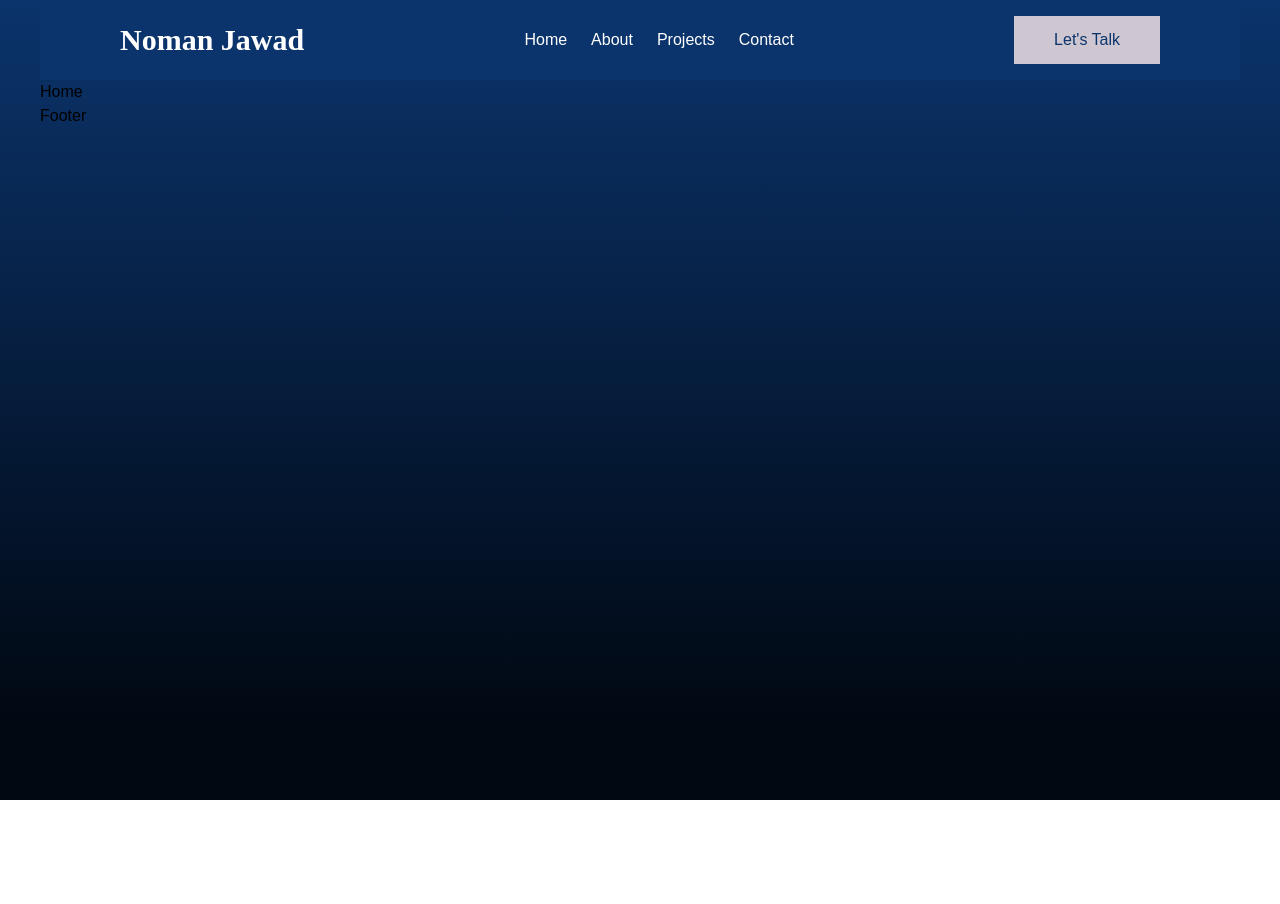
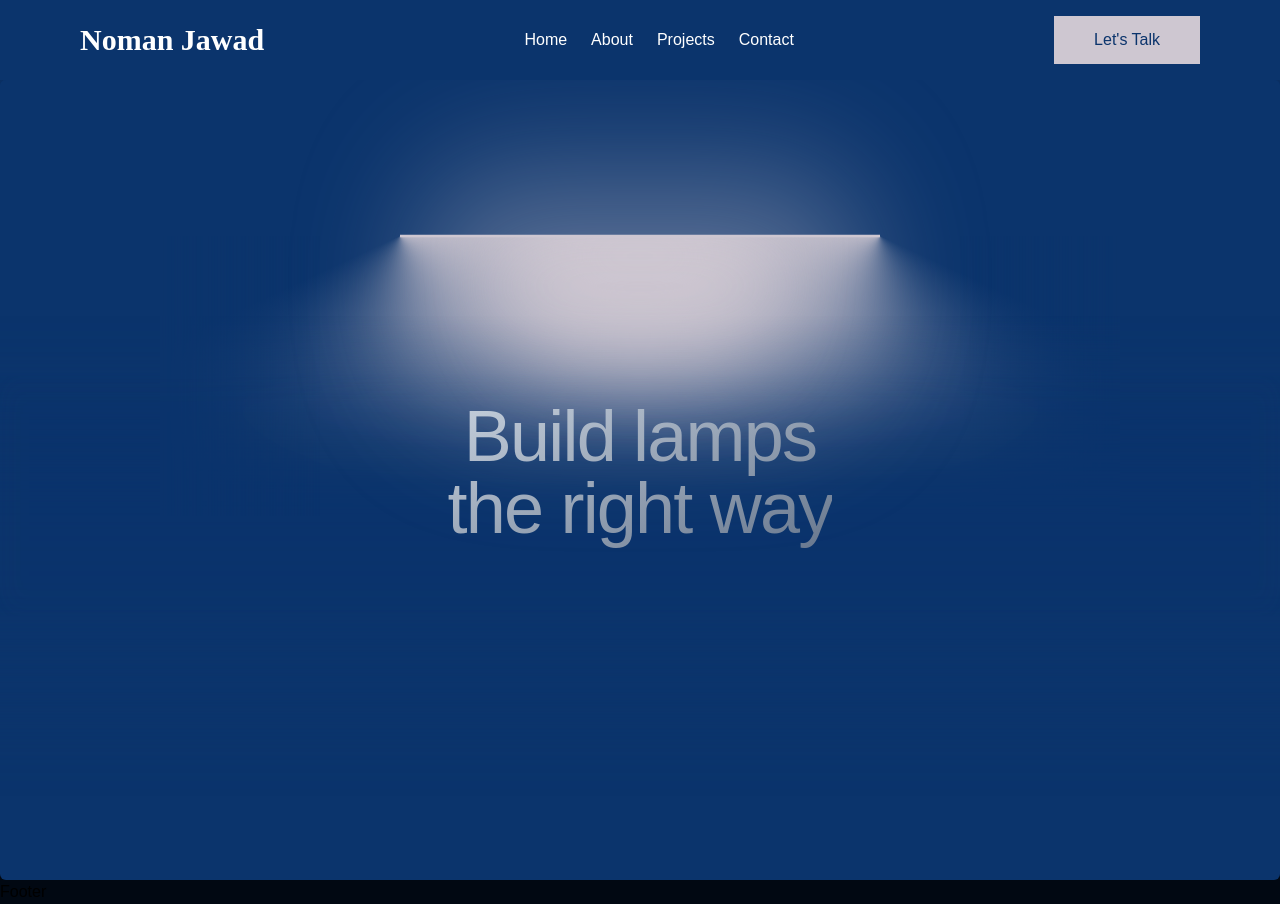
Before and after one commit to nomanjawad/nomanjawad, a Next.js app: page / in a window 1280 px wide. Before the commit the page ends 800 px from the top, so only its background shows below. Built offline with nearby package versions, Linux system fonts and the light colour scheme.

Commit message:
Add framer-motion and clsx dependencies; implement LampContainer component with animations

```diff
--- a/package.json
+++ b/package.json
@@ -9,10 +9,13 @@
     "lint": "next lint"
   },
   "dependencies": {
+    "clsx": "^2.1.1",
+    "framer-motion": "^11.12.0",
     "next": "15.0.3",
     "react": "19.0.0-rc-66855b96-20241106",
     "react-dom": "19.0.0-rc-66855b96-20241106",
-    "react-icons": "^5.3.0"
+    "react-icons": "^5.3.0",
+    "tailwind-merge": "^2.5.5"
   },
   "devDependencies": {
     "@types/node": "^20",
--- a/src/components/Header.tsx
+++ b/src/components/Header.tsx
@@ -68,8 +68,14 @@
       </div>
 
       {/* Header Lower */}
+      {isMobileMenuOpen && (
+        <div
+          className="fixed inset-0 z-30 bg-black bg-opacity-0"
+          onClick={() => setIsMobileMenuOpen(false)} // Close menu on backdrop click
+        ></div>
+      )}
       <div
-        className="mobile-menu z-40 bg-accent bg-opacity-20"
+        className="mobile-menu z-40 bg-accent bg-opacity-10"
         style={{
           right: isMobileMenuOpen ? "0" : "-100%",
         }}
@@ -80,7 +86,7 @@
               <li key={index}>
                 <Link
                   href={link.href}
-                  className="menu-link font-body text-accent font-semibold"
+                  className="menu-link font-body text-accent font-medium"
                   onClick={() => setIsMobileMenuOpen(false)} // Close menu on link click
                 >
                   {link.label}
--- /dev/null
+++ b/src/components/ui/lamp.tsx
@@ -0,0 +1,85 @@
+"use client";
+import React from "react";
+import { motion } from "framer-motion";
+import { cn } from "@/lib/utils";
+
+export const LampContainer = ({
+  children,
+  className,
+}: {
+  children: React.ReactNode;
+  className?: string;
+}) => {
+  return (
+    <div
+      className={cn(
+        "relative flex min-h-screen flex-col items-center justify-center overflow-hidden bg-primary w-full rounded-md z-0",
+        className
+      )}
+    >
+      <div className="relative flex w-full flex-1 scale-y-125 items-center justify-center isolate z-0 ">
+        <motion.div
+          initial={{ opacity: 0.5, width: "15rem" }}
+          whileInView={{ opacity: 1, width: "30rem" }}
+          transition={{
+            delay: 0.3,
+            duration: 0.8,
+            ease: "easeInOut",
+          }}
+          style={{
+            backgroundImage: `conic-gradient(var(--conic-position), var(--tw-gradient-stops))`,
+          }}
+          className="absolute inset-auto right-1/2 h-56 overflow-visible w-[30rem] bg-gradient-conic from-accent via-transparent to-transparent text-white [--conic-position:from_70deg_at_center_top]"
+        >
+          <div className="absolute  w-[100%] left-0 bg-primary h-40 bottom-0 z-20 [mask-image:linear-gradient(to_top,white,transparent)]" />
+          <div className="absolute  w-40 h-[100%] left-0 bg-primary  bottom-0 z-20 [mask-image:linear-gradient(to_right,white,transparent)]" />
+        </motion.div>
+        <motion.div
+          initial={{ opacity: 0.5, width: "0rem" }}
+          whileInView={{ opacity: 1, width: "30rem" }}
+          transition={{
+            delay: 0.3,
+            duration: 0.8,
+            ease: "easeInOut",
+          }}
+          style={{
+            backgroundImage: `conic-gradient(var(--conic-position), var(--tw-gradient-stops))`,
+          }}
+          className="absolute inset-auto left-1/2 h-56 w-[30rem] bg-gradient-conic from-transparent via-transparent to-accent text-white [--conic-position:from_290deg_at_center_top]"
+        >
+          <div className="absolute  w-40 h-[100%] right-0 bg-primary  bottom-0 z-20 [mask-image:linear-gradient(to_left,white,transparent)]" />
+          <div className="absolute  w-[100%] right-0 bg-primary h-40 bottom-0 z-20 [mask-image:linear-gradient(to_top,white,transparent)]" />
+        </motion.div>
+        <div className="absolute top-1/2 h-48 w-full translate-y-12 scale-x-150 bg-primary blur-2xl"></div>
+        <div className="absolute top-1/2 z-50 h-48 w-full bg-transparent opacity-10 backdrop-blur-md"></div>
+        <div className="absolute inset-auto z-50 h-36 w-[28rem] -translate-y-1/2 rounded-full bg-accent opacity-50 blur-3xl"></div>
+        <motion.div
+          initial={{ width: "8rem" }}
+          whileInView={{ width: "16rem" }}
+          transition={{
+            delay: 0.3,
+            duration: 0.8,
+            ease: "easeInOut",
+          }}
+          className="absolute inset-auto z-30 h-36 w-64 -translate-y-[6rem] rounded-full bg-accent blur-2xl"
+        ></motion.div>
+        <motion.div
+          initial={{ width: "15rem" }}
+          whileInView={{ width: "30rem" }}
+          transition={{
+            delay: 0.3,
+            duration: 0.8,
+            ease: "easeInOut",
+          }}
+          className="absolute inset-auto z-50 h-0.5 w-[30rem] -translate-y-[7rem] bg-accent "
+        ></motion.div>
+
+        <div className="absolute inset-auto z-40 h-44 w-full -translate-y-[12.5rem] bg-primary "></div>
+      </div>
+
+      <div className="relative z-50 flex -translate-y-80 flex-col items-center px-5">
+        {children}
+      </div>
+    </div>
+  );
+};
--- /dev/null
+++ b/src/lib/utils.ts
@@ -0,0 +1,6 @@
+import { ClassValue, clsx } from "clsx";
+import { twMerge } from "tailwind-merge";
+
+export function cn(...inputs: ClassValue[]) {
+  return twMerge(clsx(inputs));
+}
--- a/src/pages/_document.tsx
+++ b/src/pages/_document.tsx
@@ -22,7 +22,7 @@
         {/* Favicon */}
         <link rel="icon" href="/favicon.ico" />
       </Head>
-      <body className="bg-customgradient bg-no-repeat bg-cover min-h-screen w-full max-w-[1200px] mx-auto font-body">
+      <body className="bg-customgradient bg-no-repeat bg-cover min-h-screen w-full mx-auto font-body">
         <Main />
         <NextScript />
       </body>
--- a/src/pages/index.tsx
+++ b/src/pages/index.tsx
@@ -1,7 +1,25 @@
+"use client";
 import React from "react";
+import { motion } from "framer-motion";
+import { LampContainer } from "@/components/ui/lamp";
 
 const Home = () => {
-  return <div>Home</div>;
+  return (
+    <LampContainer>
+      <motion.h1
+        initial={{ opacity: 0.5, y: 100 }}
+        whileInView={{ opacity: 1, y: 0 }}
+        transition={{
+          delay: 0.3,
+          duration: 0.8,
+          ease: "easeInOut",
+        }}
+        className="mt-8 bg-gradient-to-br from-slate-300 to-slate-500 py-4 bg-clip-text text-center text-4xl font-medium tracking-tight text-transparent md:text-7xl"
+      >
+        Build lamps <br /> the right way
+      </motion.h1>
+    </LampContainer>
+  );
 };
 
 export default Home;
```
Also changed, not shown: 1 other file (tests, documents, lock files or other folders).
